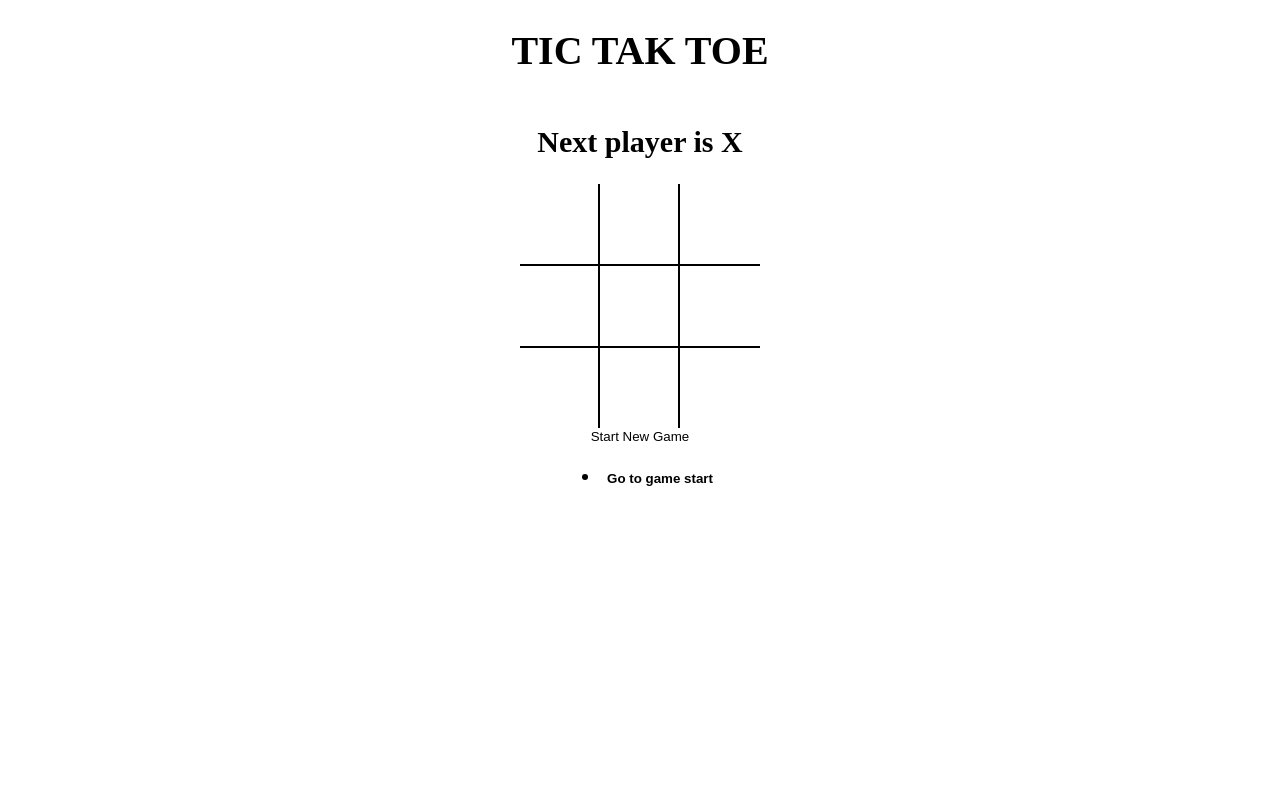
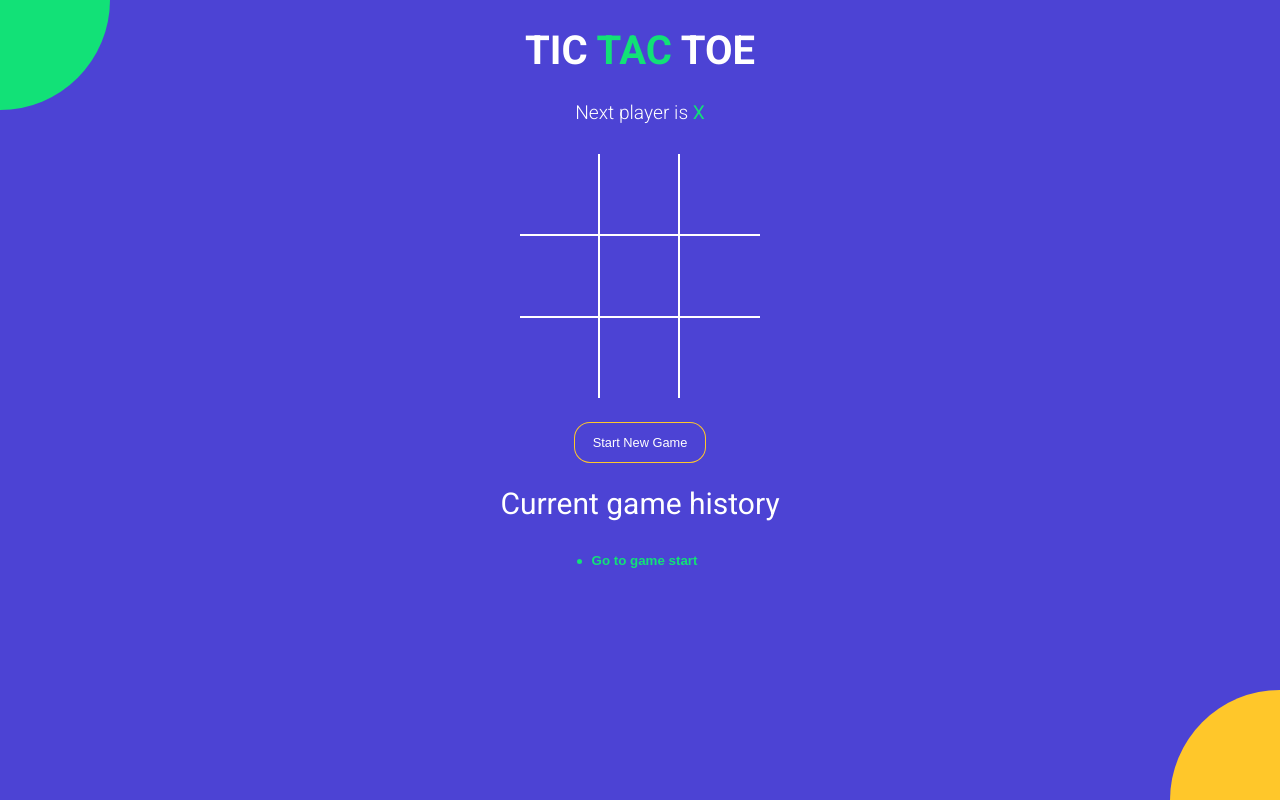
Before and after one commit to charmi-01/tictactoe, a React (Vite) app: page / in a window 1280 px wide. Built offline with nearby package versions, Linux system fonts and the light colour scheme.

Commit message:
styled entier app

```diff
--- a/index.html
+++ b/index.html
@@ -1,9 +1,16 @@
 <!DOCTYPE html>
 <html>
   <head>
-    <title>React Vite Micro App</title>
+    <meta charset="UTF-8" />
+    <meta name="viewport" content="width=device-width, initial-scale=1.0" />
+    <meta http-equiv="X-UA-Compatible" content="ie=edge" />
+    <link
+    href="https://fonts.googleapis.com/css?family=Roboto:300,400,700&display=swap"
+    rel="stylesheet"
+    />
+    <title>TIC TAC TOE</title>
   </head>
-  <body>
+    <body>
     <div id="root"></div>
     <script type="module" src="./src/index.jsx"></script>
   </body>
--- a/src/App.jsx
+++ b/src/App.jsx
@@ -42,11 +42,14 @@
   }
   return (
     <div className="app">
-      <h1>TIC TAK TOE</h1>
+      <h1>TIC <span className="text-green">TAC</span> TOE</h1>
       <StatusMessage winner={winner} current={current}/>
       <Board board={current.board} handelSquareClick={(position)=>handelSquareClick(position)} winningSquare={winningSquare}/>
-      <button type="button" onClick={onnewgame}>Start New Game</button>
+      <button type="button" onClick={onnewgame} className={`btn-reset ${winner? 'active':''}`}>
+        Start New Game</button>
+      <h2 style={{fontWeight:'normal'}}>Current game history</h2>
       <History history={history} moveTo={moveTo} currentmove={currentmove}/>
+      <div className="bg-balls"/>
     </div>
   );
 };
--- a/src/components/History.jsx
+++ b/src/components/History.jsx
@@ -2,15 +2,15 @@
 
 const history = ({history,moveTo,currentmove}) => {
   return (
-    <div>
-        <ul>
+    <div className='history-wrapper'>
+        <ul className='history'>
             {
                 history.map((_,move)=>{
                     return(
                     <li key={move}>
-                        <button style={{
-                            fontWeight: move===currentmove? 'bold':'normal',
-                        }} type="button" onClick={()=>{
+                        <button
+                            className={`btn-move ${move===currentmove? 'active':''}`}
+                            type="button" onClick={()=>{
                             moveTo(move)
                         }}>{ move===0? 'Go to game start':`Go to move #${move}`}</button>
                     </li>);
--- a/src/components/Square.jsx
+++ b/src/components/Square.jsx
@@ -2,9 +2,11 @@
 
 const Square = ({value, onClick , iswinningSquare}) => {
     return (
-        <button type='button' className='square' onClick={onClick} style={{
-            fontWeight: iswinningSquare? 'bold':'normal',
-        }}>{value}</button>
+        <button type='button'  onClick={onClick}
+        className={`square ${iswinningSquare? 'winning':''} ${value=== 'X'? 'text-green':'text-orange'}`}
+        >
+            {value}
+        </button>
     )
 };
 
--- a/src/components/StatusMessage.jsx
+++ b/src/components/StatusMessage.jsx
@@ -4,11 +4,22 @@
     const nomoveleft= current.board.every(el=>el !== null);
 
     return (
-        <h2>
-            {winner!== null && `Winner is ${winner}`}
-            {winner===null && !nomoveleft && `Next player is ${current.isXnext? 'X':'O'}`}
-            {winner===null && nomoveleft && 'X and 0 tied'}
-        </h2>
+        <div className='status-message'>
+            {winner!== null &&
+            <>
+            Winner is  <span className={winner === 'X'? 'text-green':'text-orange'}>{ winner }</span>
+            </>}
+            {winner===null && !nomoveleft &&
+            <>
+            Next player is <span className={current.isXnext? 'text-green': 'text-orange'}>{current.isXnext? 'X':'O'}
+            </span>
+            </>
+            }
+            {winner===null && nomoveleft &&
+            <>
+            <span className='text-green'> X </span> and <span className='text-orange'> O </span> tied
+            </>}
+        </div>
     )
 }
 
--- a/src/styles/root.scss
+++ b/src/styles/root.scss
@@ -1,4 +1,12 @@
-body {
+
+  $green: #12e177;
+  $orange: #ffc72a;
+  $blue: #4c43d4;
+
+  body {
+    font-family: 'Roboto', sans-serif;
+    background-color: $blue;
+    color: #fff;
     padding: 0;
     margin: 0;
   }
@@ -8,7 +16,7 @@
     border: none;
     outline: none;
     &:hover {
-     cursor: pointer;
+      cursor: pointer;
     }
   }
 
@@ -19,18 +27,83 @@
     align-items: center;
   }
 
+  .text-green {
+    color: $green;
+  }
+
+  .text-orange {
+    color: $orange;
+  }
+
+  .history-wrapper {
+    width: 300px;
+    text-align: center;
+    margin-bottom: 20px;
+    .history {
+      display: inline-block;
+      padding: 0;
+      margin: 0;
+      li {
+        list-style: none;
+        text-align: left;
+        &:before {
+          content: '';
+          border-radius: 50%;
+          display: inline-block;
+          height: 5px;
+          width: 5px;
+          background-color: $green;
+          margin-right: 4px;
+          margin-bottom: 1px;
+        }
+
+        .btn-move {
+          color: #fff;
+          &.active {
+            font-weight: bold;
+            color: $green;
+          }
+        }
+      }
+    }
+  }
+
+  .status-message {
+    margin-bottom: 30px;
+    font-size: 1.2rem;
+    font-weight: lighter;
+    span {
+      font-weight: normal;
+    }
+  }
+
+  .btn-reset {
+    font-size: 0.8rem;
+    color: #fff;
+    border-radius: 15px;
+    padding: 12px 18px;
+    margin-top: 25px;
+    transition: all 0.2s;
+    background-color: $blue;
+    box-shadow: 0px 0px 0px 1px $orange;
+    &.active {
+      background-color: $orange;
+      box-shadow: none;
+    }
+  }
+
   .board {
     .board-row {
       display: flex;
       flex-direction: row;
-      border-bottom: 2px solid #000;
+      border-bottom: 2px solid #fff;
       &:last-child {
         border-bottom: none;
       }
       .square {
         width: 80px;
         height: 80px;
-        border-right: 2px solid #000;
+        border-right: 2px solid #fff;
         font-size: 2.5rem;
         padding: 0;
         overflow: hidden;
@@ -38,6 +111,63 @@
         &:last-child {
           border-right: none;
         }
+        &.winning {
+          animation: scaleText 1.4s infinite;
+          @keyframes scaleText {
+            0% {
+              transform: 2.5rem;
+            }
+            50% {
+              font-size: 3.5rem;
+            }
+            100% {
+              font-size: 2.5rem;
+            }
+          }
+        }
       }
     }
   }
+
+  .bg-balls {
+    position: fixed;
+    top: 0;
+    left: 0;
+    right: 0;
+    bottom: 0;
+    min-width: 100%;
+    z-index: -1;
+
+    &:before,
+    &:after {
+      content: '';
+      position: absolute;
+      width: 150px;
+      height: 150px;
+      border-radius: 50%;
+    }
+
+    &:before {
+      background-color: $orange;
+      right: -75px;
+      bottom: -75px;
+      @media screen and (min-width: 476px) {
+        width: 220px;
+        height: 220px;
+        right: -110px;
+        bottom: -110px;
+      }
+    }
+
+    &:after {
+      background-color: $green;
+      top: -75px;
+      left: -75px;
+      @media screen and (min-width: 476px) {
+        width: 220px;
+        height: 220px;
+        top: -110px;
+        left: -110px;
+      }
+    }
+  }
```
